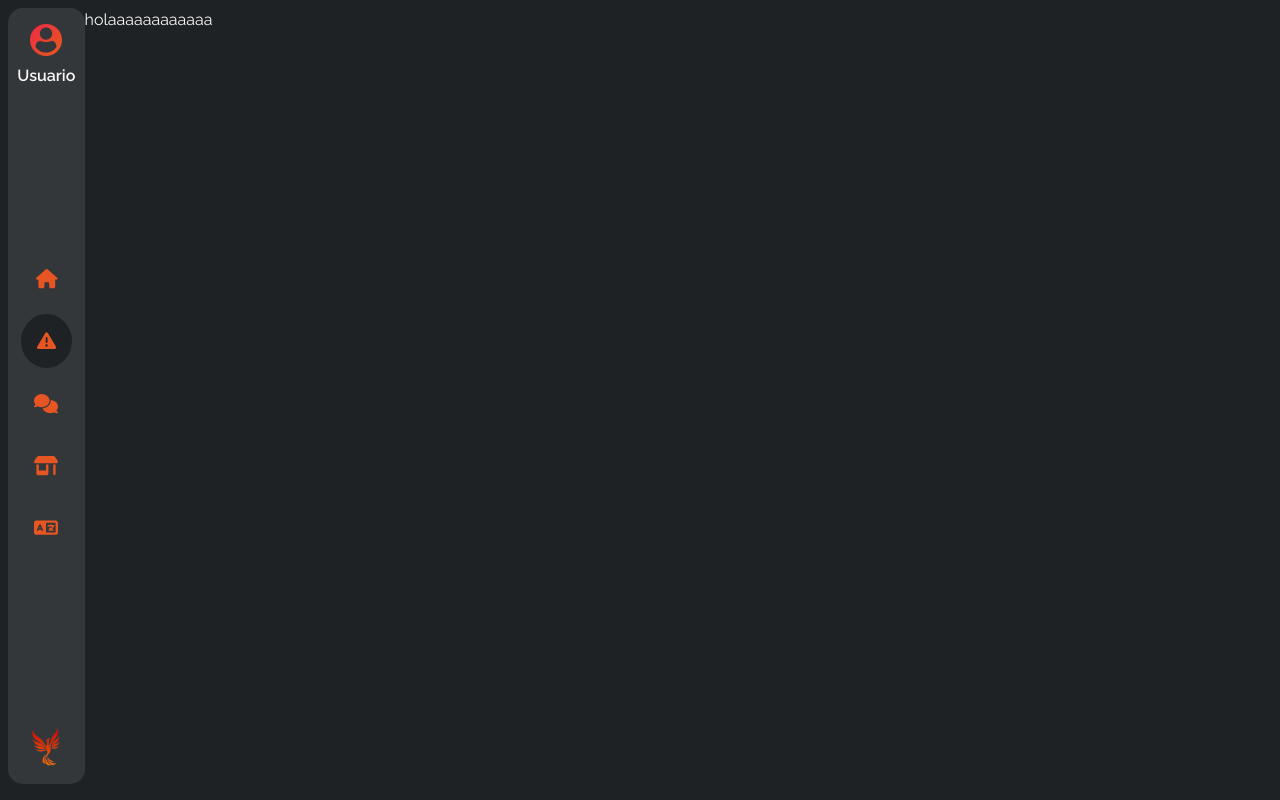
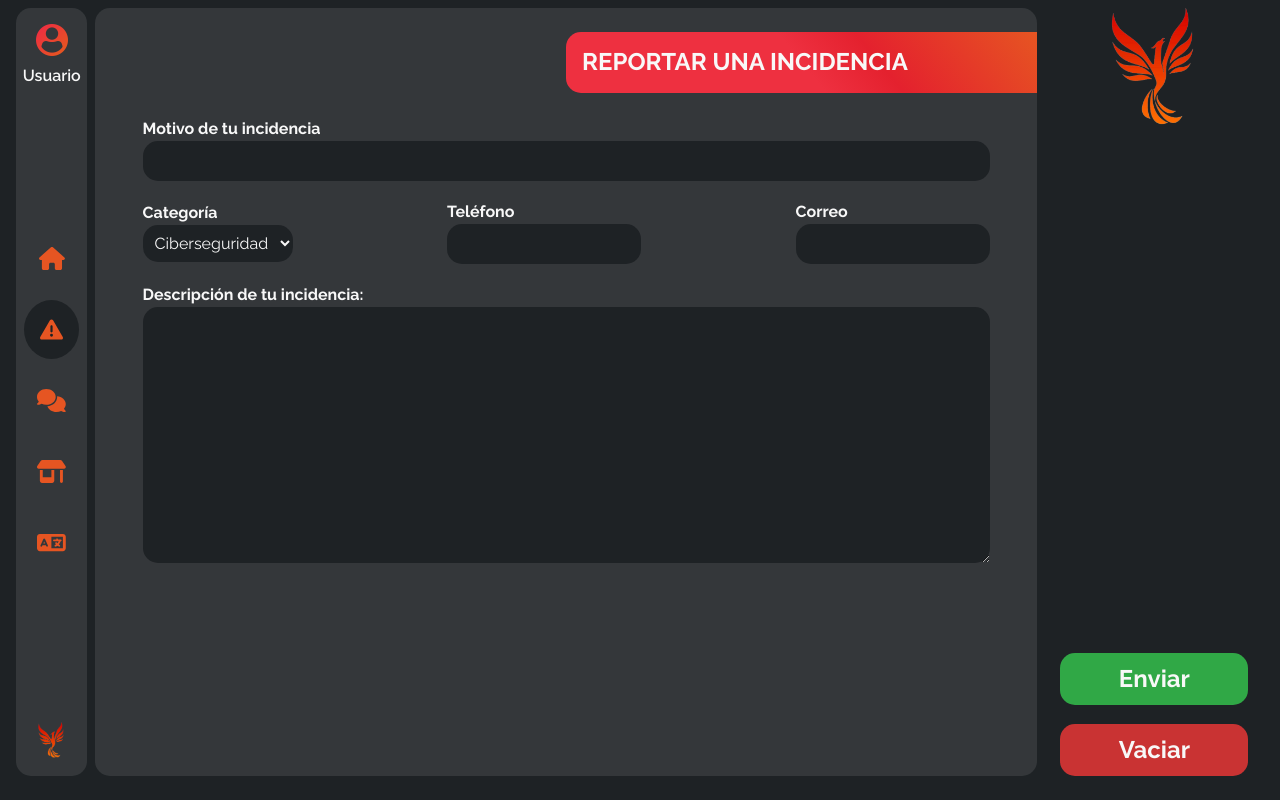
Before and after one commit to RaulxAG/Iliberp, a React (Vite) app: page / in a window 1280 px wide. Built offline with nearby package versions, Linux system fonts and the light colour scheme.

Commit message:
finalizado pagina incidencias

```diff
--- a/src/Pages/Incidencias.jsx
+++ b/src/Pages/Incidencias.jsx
@@ -2,11 +2,54 @@ import Menu from "../components/Menu";
 
 export default function Inidencias() {
     return (
-        <main className="mainIncidencias">
+        <main className="contenedor mainIncidencias">
             <Menu selected="incidencias"></Menu>
-            <section className="mainIncidencias__contenedor">
-                holaaaaaaaaaaaa
-            </section>
+            <form action="/" method="post" className="contenedor">
+                <section className="mainIncidencias__formulario">
+                    <h4>Reportar una incidencia</h4>
+
+                    <div>
+                        <div className="formulario__input">
+                            <label htmlFor="titulo">Motivo de tu incidencia</label>
+                            <input type="text" name="titulo" id="titulo" />
+                        </div>
+                        <div className="formulario__inputGroup">
+                            <div className="formulario__input">
+                                <label htmlFor="categoria">Categoría</label>
+                                <select name="categoria" id="categoria">
+                                    <option value="ciberseguridad">Ciberseguridad</option>
+                                    <option value="programacion">Programacion</option>
+                                    <option value="telefonia">Telefonía</option>
+                                    <option value="sistemas">Sistemas</option>
+                                    <option value="taller">Taller</option>
+                                    <option value="web">Web</option>
+                                </select>
+                            </div>
+                            <div className="formulario__input">
+                                <label htmlFor="telefono">Teléfono</label>
+                                <input type="tel" name="telefono" id="telefono" />
+                            </div>
+                            <div className="formulario__input">
+                                <label htmlFor="email">Correo</label>
+                                <input type="email" name="email" id="email" />
+                            </div>
+                        </div>
+                        <div className="formulario__input">
+                            <label htmlFor="descripcion">Descripción de tu incidencia:</label>
+                            <textarea name="descripcion" id="descripcion" cols="30" rows="10"></textarea>
+                        </div>
+                    </div>
+                </section>
+
+                <section className="formulario__acciones">
+                    <img src="./public/assets/img/logo.png" alt="Logo" />
+
+                    <div>
+                        <input type="submit" value="Enviar" id="submit" />
+                        <input type="reset" value="Vaciar" id="reset" />
+                    </div>
+                </section>
+            </form>
         </main>
     );
 }
--- a/src/styles/_global.scss
+++ b/src/styles/_global.scss
@@ -9,3 +9,10 @@ body {
     font-family: $fontRaleway;
     background-color: $colorBlack;
 }
+
+.contenedor{
+    width: 100%;
+    height: 96vh;
+    display: flex;
+    margin: 0 .5rem;
+}
--- a/src/styles/_incidencias.scss
+++ b/src/styles/_incidencias.scss
@@ -1,9 +1,91 @@
 .mainIncidencias {
     color: $colorWhite;
-    display: flex;
-    height: 97vh;
 
     .mainIncidencias__contenedor {
-        width: 93vw;
+        width: 94vw;
+    }
+
+    .mainIncidencias__formulario {
+        display: flex;
+        flex-direction: column;
+        background-color: $colorGray;
+        border-radius: 15px;
+        width: 80%;
+
+        h4 {
+            border-radius: 15px 0 0 15px;
+            text-transform: uppercase;
+            align-self: flex-end;
+            margin: 1.5rem 0;
+            padding: 1rem;
+            background-image: $gradient;
+            font-weight: bold;
+            width: 50%;
+        }
+
+        > div {
+            font-weight: bold;
+            width: 90%;
+            margin: 0 auto;
+        }
+
+        .formulario__input {
+            padding-bottom: 1.2rem;
+            display: flex;
+            flex-direction: column;
+
+            input, textarea, select {
+                border-radius: 15px;
+                border: 0px;
+                padding: .5rem;
+                color: $colorWhite;
+                background-color: $colorBlack;
+            }
+        }
+
+        .formulario__inputGroup {
+            display: flex;
+            align-items: center;
+            justify-content: space-between;
+        }
+    }
+
+    .formulario__acciones {
+        display: flex;
+        flex-direction: column;
+        align-items: center;
+        justify-content: space-between;
+        width: 20%;
+
+        img {
+            width: 40%;
+        }
+
+        > div {
+            display: flex;
+            flex-direction: column;
+            align-items: center;
+            justify-content: space-between;
+            width: 100%;
+
+            input {
+                margin-top: 1.2rem;
+                padding: .5rem;
+                font-size: x-large;
+                font-weight: bold;
+                color: $colorWhite;
+                border: 0px;
+                border-radius: 15px;
+                width: 80%;
+            }
+
+            #submit {
+                background-color: $btnGreen !important;
+            }
+
+            #reset {
+                background-color: $btnRed !important;
+            }
+        }
     }
 }
--- a/src/styles/_menu.scss
+++ b/src/styles/_menu.scss
@@ -30,6 +30,7 @@
         }
 
         a {
+            font-size: larger;
             border-radius: 100%;
             padding: 1rem;
             text-decoration: none;
--- a/src/styles/_variables.scss
+++ b/src/styles/_variables.scss
@@ -4,7 +4,11 @@ $colorRed:#ee3040;
 $colorBlack: #1E2225;
 $colorWhite:#F8F8F8;
 $colorGray: rgba(85, 89, 91, .4);
+
 $gradient: linear-gradient(51deg, #ee3040 50%, #e4212e 65%, #e65522 100%);
+
+$btnGreen: #30a846;
+$btnRed: #c93333;
 
 //FONT
 $fontRaleway: "Raleway";
--- a/src/styles/main.css
+++ b/src/styles/main.css
@@ -8,6 +8,13 @@ body {
   padding: 0.5rem;
   font-family: "Raleway";
   background-color: #1E2225;
+}
+
+.contenedor {
+  width: 100%;
+  height: 96vh;
+  display: flex;
+  margin: 0 0.5rem;
 }
 
 .mainInicio {
@@ -54,6 +61,7 @@ body {
   background-color: #1E2225;
 }
 .menuLateral .menuLateral__enlaces ul a {
+  font-size: larger;
   border-radius: 100%;
   padding: 1rem;
   text-decoration: none;
@@ -72,11 +80,81 @@ body {
 
 .mainIncidencias {
   color: #F8F8F8;
-  display: flex;
-  height: 97vh;
 }
 .mainIncidencias .mainIncidencias__contenedor {
-  width: 93vw;
+  width: 94vw;
+}
+.mainIncidencias .mainIncidencias__formulario {
+  display: flex;
+  flex-direction: column;
+  background-color: rgba(85, 89, 91, 0.4);
+  border-radius: 15px;
+  width: 80%;
+}
+.mainIncidencias .mainIncidencias__formulario h4 {
+  border-radius: 15px 0 0 15px;
+  text-transform: uppercase;
+  align-self: flex-end;
+  margin: 1.5rem 0;
+  padding: 1rem;
+  background-image: linear-gradient(51deg, #ee3040 50%, #e4212e 65%, #e65522 100%);
+  font-weight: bold;
+  width: 50%;
+}
+.mainIncidencias .mainIncidencias__formulario > div {
+  font-weight: bold;
+  width: 90%;
+  margin: 0 auto;
+}
+.mainIncidencias .mainIncidencias__formulario .formulario__input {
+  padding-bottom: 1.2rem;
+  display: flex;
+  flex-direction: column;
+}
+.mainIncidencias .mainIncidencias__formulario .formulario__input input, .mainIncidencias .mainIncidencias__formulario .formulario__input textarea, .mainIncidencias .mainIncidencias__formulario .formulario__input select {
+  border-radius: 15px;
+  border: 0px;
+  padding: 0.5rem;
+  color: #F8F8F8;
+  background-color: #1E2225;
+}
+.mainIncidencias .mainIncidencias__formulario .formulario__inputGroup {
+  display: flex;
+  align-items: center;
+  justify-content: space-between;
+}
+.mainIncidencias .formulario__acciones {
+  display: flex;
+  flex-direction: column;
+  align-items: center;
+  justify-content: space-between;
+  width: 20%;
+}
+.mainIncidencias .formulario__acciones img {
+  width: 40%;
+}
+.mainIncidencias .formulario__acciones > div {
+  display: flex;
+  flex-direction: column;
+  align-items: center;
+  justify-content: space-between;
+  width: 100%;
+}
+.mainIncidencias .formulario__acciones > div input {
+  margin-top: 1.2rem;
+  padding: 0.5rem;
+  font-size: x-large;
+  font-weight: bold;
+  color: #F8F8F8;
+  border: 0px;
+  border-radius: 15px;
+  width: 80%;
+}
+.mainIncidencias .formulario__acciones > div #submit {
+  background-color: #30a846 !important;
+}
+.mainIncidencias .formulario__acciones > div #reset {
+  background-color: #c93333 !important;
 }
 
 /*# sourceMappingURL=main.css.map */
```
Also changed, not shown: 1 other file (tests, documents, lock files or other folders).
